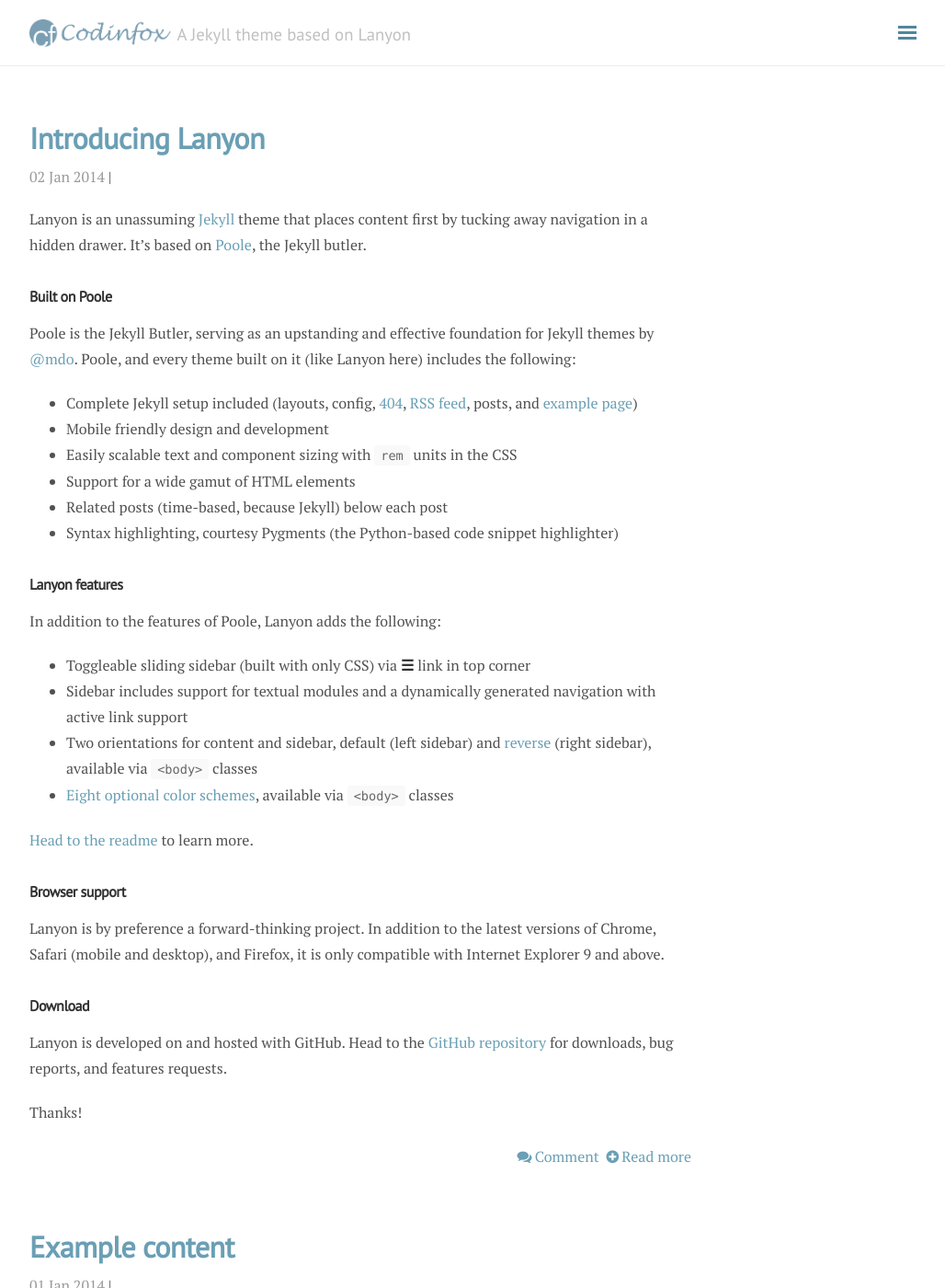
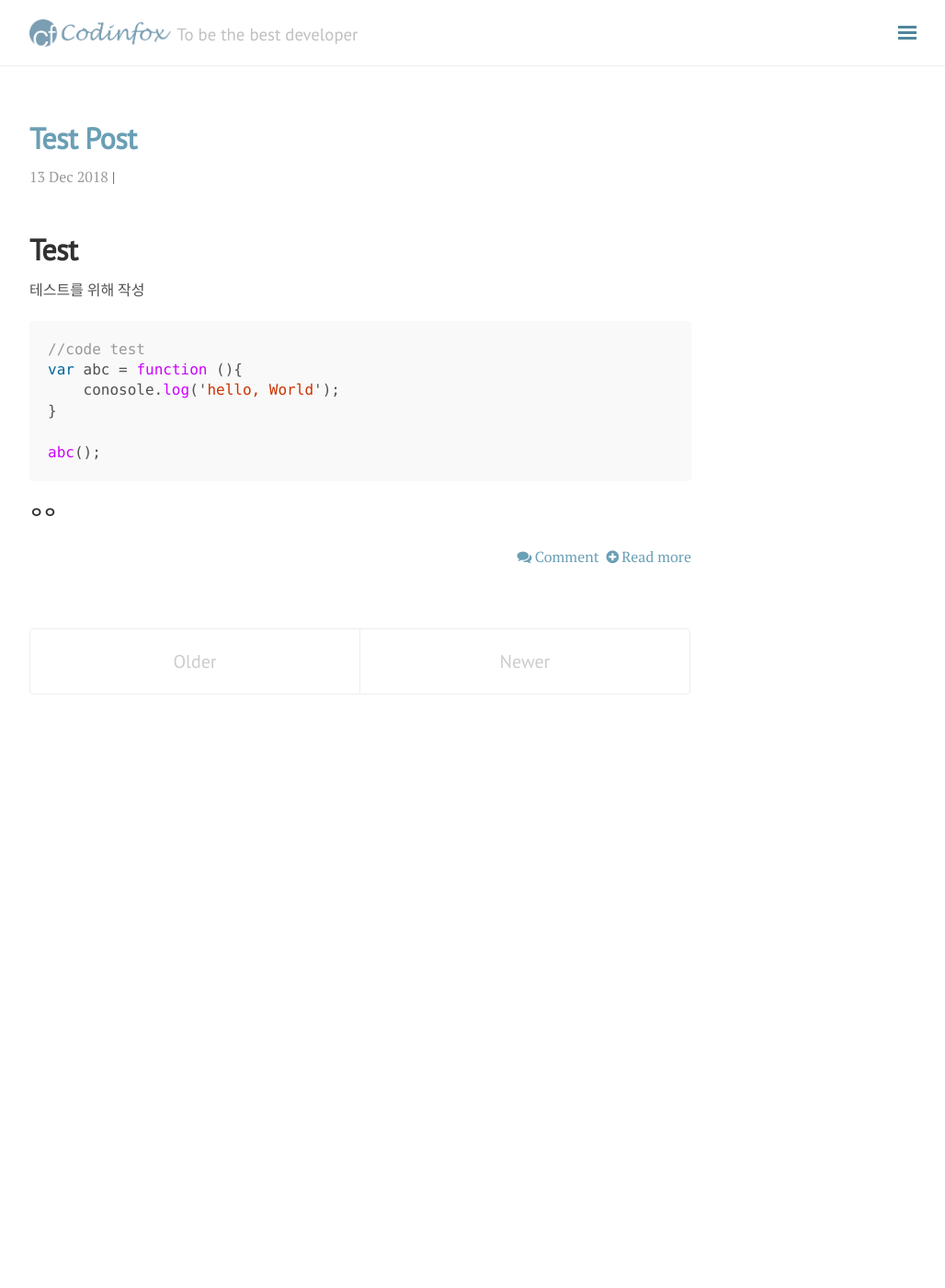
Before and after one commit to curlyjun/legacy__blog, a Jekyll site: the page built from blog/index.html, in a window 1280 px wide and 1400 px high. Shown: the whole window at 92% size, without its empty margins (248-1276 px from the left). Built offline with Jekyll 4.4.1, drawn with Linux system fonts in a browser that asks for light colours; nearby versions of some CDN libraries; the list of posts is cut into pages by our own code; comment, search, counter and statistics services are not loaded; some of the changed text lies outside the part shown.

Commit message:
add post

````diff
--- a/_config.yml
+++ b/_config.yml
@@ -1,6 +1,6 @@
 # Site Info
-title: Codinfox Lanyon
-tagline: 'A Jekyll theme based on Lanyon'
+title: curlyjun
+tagline: 'To be the best developer'
 description: 'A Jekyll theme adapted from <a href="http://lanyon.getpoole.com/" target="_blank">Lanyon</a>. Made by <a href="http://codinfox.github.io" target="_blank">@codinfox</a>.'
 baseurl: ""
 url: http://curlyjun.github.io
@@ -24,16 +24,16 @@
 
 # About/contact
 author:
-  name: Codinfox
-  description: A passionate <strong>developer and researcher</strong>, learning to be a giant.
-  gravatar: 3c2986ad7ac1f2230ea3596f44563328 # md5 hash of your email address
+  name: SeongJun Park
+  description: 풀스택 개발자를 꿈꾸는 사람입니다. 😀
+  gravatar:  # md5 hash of your email address
   contact:
-    linkedin:  https://www.linkedin.com/in/lizhihao
-    github:    https://github.com/codinfox
+    linkedin:
+    github:    https://github.com/curlyjun
     # facebook:  <hide>
-    twitter:   https://twitter.com/Li_Zhihao
-    weibo:     http://weibo.com/41173780
-    email:     http://www.google.com/recaptcha/mailhide/d?k=01I3lZFiZYng9N3QxYEtsDaQ==&c=31wAnZkuKqcG0ATAqJN8Z3ln5kkYLA9TwkGc-IbygpM=
+    twitter:
+    weibo:
+    email: https://tjdwns4850@gmail.com
 
 # Navigation (2nd level links supported)
 nav:
@@ -46,7 +46,7 @@
   About:
     - '/about/'
   Github Project:
-    - 'http://codinfox.github.io/'
+    - 'http://curlyjun.github.io/'
 
 # Where are tags and categories displayed
 tag_page: '/blog/tags/'
--- a/_posts/2013-12-31-whats-jekyll.md
+++ /dev/null
@@ -1,12 +0,0 @@
----
-layout: post
-title: What's Jekyll?
----
-
-[Jekyll](http://jekyllrb.com) is a static site generator, an open-source tool for creating simple yet powerful websites of all shapes and sizes. From [the project's readme](https://github.com/mojombo/jekyll/blob/master/README.markdown):
-
-  > Jekyll is a simple, blog aware, static site generator. It takes a template directory [...] and spits out a complete, static website suitable for serving with Apache or your favorite web server. This is also the engine behind GitHub Pages, which you can use to host your project’s page or blog right here from GitHub.
-
-It's an immensely useful tool and one we encourage you to use here with Lanyon.
-
-Find out more by [visiting the project on GitHub](https://github.com/mojombo/jekyll).
--- a/_posts/2014-01-01-example-content.md
+++ /dev/null
@@ -1,122 +0,0 @@
----
-layout: post
-title: Example content
----
-
-
-<div class="message">
-  Howdy! This is an example blog post that shows several types of HTML content supported in this theme.
-</div>
-
-Cum sociis natoque penatibus et magnis <a href="#">dis parturient montes</a>, nascetur ridiculus mus. *Aenean eu leo quam.* Pellentesque ornare sem lacinia quam venenatis vestibulum. Sed posuere consectetur est at lobortis. Cras mattis consectetur purus sit amet fermentum.
-
-> Curabitur blandit tempus porttitor. Nullam quis risus eget urna mollis ornare vel eu leo. Nullam id dolor id nibh ultricies vehicula ut id elit.
-
-Etiam porta **sem malesuada magna** mollis euismod. Cras mattis consectetur purus sit amet fermentum. Aenean lacinia bibendum nulla sed consectetur.
-
-## Inline HTML elements
-
-HTML defines a long list of available inline tags, a complete list of which can be found on the [Mozilla Developer Network](https://developer.mozilla.org/en-US/docs/Web/HTML/Element).
-
-- **To bold text**, use `<strong>`.
-- *To italicize text*, use `<em>`.
-- Abbreviations, like <abbr title="HyperText Markup Langage">HTML</abbr> should use `<abbr>`, with an optional `title` attribute for the full phrase.
-- Citations, like <cite>&mdash; Mark otto</cite>, should use `<cite>`.
-- <del>Deleted</del> text should use `<del>` and <ins>inserted</ins> text should use `<ins>`.
-- Superscript <sup>text</sup> uses `<sup>` and subscript <sub>text</sub> uses `<sub>`.
-
-Most of these elements are styled by browsers with few modifications on our part.
-
-## Heading
-
-Vivamus sagittis lacus vel augue rutrum faucibus dolor auctor. Duis mollis, est non commodo luctus, nisi erat porttitor ligula, eget lacinia odio sem nec elit. Morbi leo risus, porta ac consectetur ac, vestibulum at eros.
-
-### Code
-
-Cum sociis natoque penatibus et magnis dis `code element` montes, nascetur ridiculus mus.
-
-{% highlight js %}
-// Example can be run directly in your JavaScript console
-
-// Create a function that takes two arguments and returns the sum of those arguments
-var adder = new Function("a", "b", "return a + b");
-
-// Call the function
-adder(2, 6);
-// > 8
-{% endhighlight %}
-
-Aenean lacinia bibendum nulla sed consectetur. Etiam porta sem malesuada magna mollis euismod. Fusce dapibus, tellus ac cursus commodo, tortor mauris condimentum nibh, ut fermentum massa.
-
-### Lists
-
-Cum sociis natoque penatibus et magnis dis parturient montes, nascetur ridiculus mus. Aenean lacinia bibendum nulla sed consectetur. Etiam porta sem malesuada magna mollis euismod. Fusce dapibus, tellus ac cursus commodo, tortor mauris condimentum nibh, ut fermentum massa justo sit amet risus.
-
-* Praesent commodo cursus magna, vel scelerisque nisl consectetur et.
-* Donec id elit non mi porta gravida at eget metus.
-* Nulla vitae elit libero, a pharetra augue.
-
-Donec ullamcorper nulla non metus auctor fringilla. Nulla vitae elit libero, a pharetra augue.
-
-1. Vestibulum id ligula porta felis euismod semper.
-2. Cum sociis natoque penatibus et magnis dis parturient montes, nascetur ridiculus mus.
-3. Maecenas sed diam eget risus varius blandit sit amet non magna.
-
-Cras mattis consectetur purus sit amet fermentum. Sed posuere consectetur est at lobortis.
-
-<dl>
-  <dt>HyperText Markup Language (HTML)</dt>
-  <dd>The language used to describe and define the content of a Web page</dd>
-
-  <dt>Cascading Style Sheets (CSS)</dt>
-  <dd>Used to describe the appearance of Web content</dd>
-
-  <dt>JavaScript (JS)</dt>
-  <dd>The programming language used to build advanced Web sites and applications</dd>
-</dl>
-
-Integer posuere erat a ante venenatis dapibus posuere velit aliquet. Morbi leo risus, porta ac consectetur ac, vestibulum at eros. Nullam quis risus eget urna mollis ornare vel eu leo.
-
-### Tables
-
-Aenean lacinia bibendum nulla sed consectetur. Lorem ipsum dolor sit amet, consectetur adipiscing elit.
-
-<table>
-  <thead>
-    <tr>
-      <th>Name</th>
-      <th>Upvotes</th>
-      <th>Downvotes</th>
-    </tr>
-  </thead>
-  <tfoot>
-    <tr>
-      <td>Totals</td>
-      <td>21</td>
-      <td>23</td>
-    </tr>
-  </tfoot>
-  <tbody>
-    <tr>
-      <td>Alice</td>
-      <td>10</td>
-      <td>11</td>
-    </tr>
-    <tr>
-      <td>Bob</td>
-      <td>4</td>
-      <td>3</td>
-    </tr>
-    <tr>
-      <td>Charlie</td>
-      <td>7</td>
-      <td>9</td>
-    </tr>
-  </tbody>
-</table>
-
-Nullam id dolor id nibh ultricies vehicula ut id elit. Sed posuere consectetur est at lobortis. Nullam quis risus eget urna mollis ornare vel eu leo.
-
------
-
-Want to see something else added? <a href="https://github.com/poole/poole/issues/new">Open an issue.</a>
--- a/_posts/2014-01-02-introducing-lanyon.md
+++ /dev/null
@@ -1,38 +0,0 @@
----
-layout: post
-title: Introducing Lanyon
----
-
-Lanyon is an unassuming [Jekyll](http://jekyllrb.com) theme that places content first by tucking away navigation in a hidden drawer. It's based on [Poole](http://getpoole.com), the Jekyll butler.
-
-### Built on Poole
-
-Poole is the Jekyll Butler, serving as an upstanding and effective foundation for Jekyll themes by [@mdo](https://twitter.com/mdo). Poole, and every theme built on it (like Lanyon here) includes the following:
-
-* Complete Jekyll setup included (layouts, config, [404](/404), [RSS feed](/atom.xml), posts, and [example page](/about))
-* Mobile friendly design and development
-* Easily scalable text and component sizing with `rem` units in the CSS
-* Support for a wide gamut of HTML elements
-* Related posts (time-based, because Jekyll) below each post
-* Syntax highlighting, courtesy Pygments (the Python-based code snippet highlighter)
-
-### Lanyon features
-
-In addition to the features of Poole, Lanyon adds the following:
-
-* Toggleable sliding sidebar (built with only CSS) via **☰** link in top corner
-* Sidebar includes support for textual modules and a dynamically generated navigation with active link support
-* Two orientations for content and sidebar, default (left sidebar) and [reverse](https://github.com/poole/lanyon#reverse-layout) (right sidebar), available via `<body>` classes
-* [Eight optional color schemes](https://github.com/poole/lanyon#themes), available via `<body>` classes
-
-[Head to the readme](https://github.com/poole/lanyon#readme) to learn more.
-
-### Browser support
-
-Lanyon is by preference a forward-thinking project. In addition to the latest versions of Chrome, Safari (mobile and desktop), and Firefox, it is only compatible with Internet Explorer 9 and above.
-
-### Download
-
-Lanyon is developed on and hosted with GitHub. Head to the <a href="https://github.com/poole/lanyon">GitHub repository</a> for downloads, bug reports, and features requests.
-
-Thanks!
--- /dev/null
+++ b/_posts/2018-12-13-test-post.md
@@ -0,0 +1,16 @@
+# Test
+
+테스트를 위해 작성
+
+
+
+```js
+//code test
+var abc = function (){
+    conosole.log('hello, World');
+}
+
+abc();
+```
+
+ **ㅇㅇ**
````
